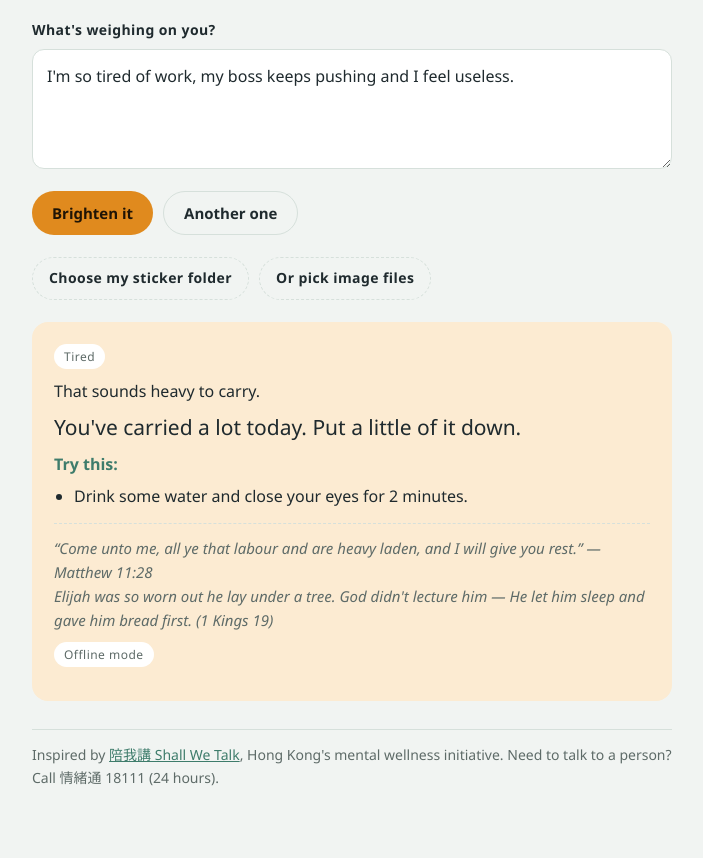
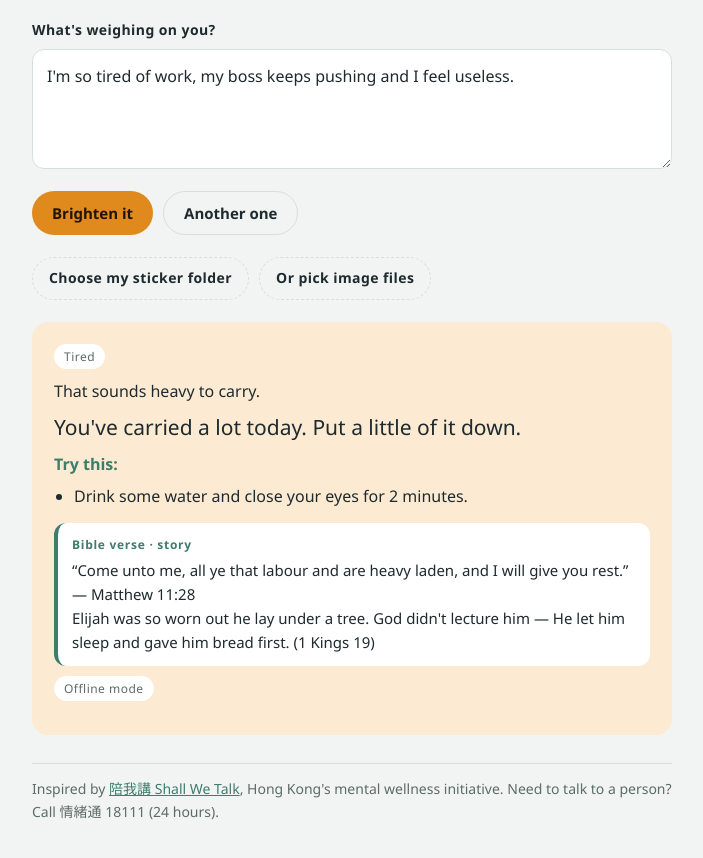
Before and after one commit to introverteating-glitch/little-sunrise, a plain HTML site: page index.html in a window 1280 px wide. Shown: the part 242-1100 px from the top of the page, without its empty margins (288-991 px from the left). Drawn offline with Linux system fonts and the light colour scheme.

Commit message:
Make Bible verse section more visible

```diff
--- a/index.html
+++ b/index.html
@@ -20,7 +20,7 @@ button.ghost{background:transparent;color:var(--ink);border:1px solid var(--line
 .msg{font:500 21px/1.4 "Segoe UI","Microsoft JhengHei",sans-serif;margin:0 0 10px;text-wrap:balance}
 .step{margin:0;color:var(--ink)}
 .step b{color:var(--calm)}
-.faith{margin:14px 0 0;padding-top:12px;border-top:1px dashed var(--line);font-size:15px;color:var(--mute);font-style:italic}
+.faith{margin:14px 0 0;padding:12px 14px;border-radius:12px;background:var(--card);border-left:4px solid var(--calm);font-size:15px;line-height:1.6;color:var(--ink)}.faith::before{content:attr(data-l);display:block;font-size:12px;font-weight:700;letter-spacing:.06em;color:var(--calm);margin-bottom:4px;font-style:normal}
 .acts{margin:6px 0 0;padding-left:20px;display:grid;gap:4px}
 .ghostbtn{border:1px dashed var(--line);border-radius:999px;padding:9px 16px;cursor:pointer;font-size:14px}
 .pic{display:block;max-width:220px;max-height:220px;border-radius:12px;margin:0 0 12px}
@@ -242,8 +242,8 @@ function runLocal(){
 function render(){const u=UI[L],o=$("out");if(!last){o.innerHTML="";return}
  if(last.empty){o.innerHTML='<p class="msg">'+u.empty+'</p>';return}
  if(last.crisis){o.innerHTML='<div class="care">'+u.care+'</div>';return}
- if(last.ai){const r=last.ai;if(!last.pic)last.pic=pickMeme(last.key,r.sit,$("in").value,r.meme);const mm=last.pic?.meme,zi=I(L);o.innerHTML=(last.pic?'<figure class="memebox">'+(/\.(mp4|webm|mov)$/i.test(decodeURI(last.pic.url))?'<video class="pic" src="'+last.pic.url+'" autoplay loop muted playsinline></video>':'<img class="pic" alt="" src="'+last.pic.url+'">')+(mm?'<figcaption><b>'+esc(mm.line[zi])+'</b><span>'+esc(mm.mean[zi])+' · '+esc(mm.src[zi])+'</span></figcaption>':'')+'</figure>':'')+'<div class="tags"><span class="tag">'+esc(r.feeling)+'</span></div><p class="step" style="margin-bottom:8px">'+esc(r.validate)+'</p><p class="msg">'+esc(r.reframe)+'</p><p class="step"><b>'+u.try+'</b></p><ul class="acts">'+(r.actions||[]).map(a=>'<li>'+esc(a)+'</li>').join("")+'</ul>'+(r.verse?'<p class="faith">'+esc(r.verse.text)+' — '+esc(r.verse.ref)+(r.story?'<br>'+esc(r.story):'')+'</p>':'')+(last.local?'<p class="tag" style="display:inline-block;margin-top:10px">'+(L==="zh"?"離線模式":"Offline mode")+'</p>':'');return}
- o.innerHTML='<div class="tags">'+last.tags.map(x=>'<span class="tag">'+x[I(L)]+'</span>').join("")+'</div><p class="msg">'+last.m[I(L)]+'</p><p class="step"><b>'+u.try+'</b> '+last.s[I(L)]+'</p><p class="faith">'+last.f[I(L)]+'</p>';}
+ if(last.ai){const r=last.ai;if(!last.pic)last.pic=pickMeme(last.key,r.sit,$("in").value,r.meme);const mm=last.pic?.meme,zi=I(L);o.innerHTML=(last.pic?'<figure class="memebox">'+(/\.(mp4|webm|mov)$/i.test(decodeURI(last.pic.url))?'<video class="pic" src="'+last.pic.url+'" autoplay loop muted playsinline></video>':'<img class="pic" alt="" src="'+last.pic.url+'">')+(mm?'<figcaption><b>'+esc(mm.line[zi])+'</b><span>'+esc(mm.mean[zi])+' · '+esc(mm.src[zi])+'</span></figcaption>':'')+'</figure>':'')+'<div class="tags"><span class="tag">'+esc(r.feeling)+'</span></div><p class="step" style="margin-bottom:8px">'+esc(r.validate)+'</p><p class="msg">'+esc(r.reframe)+'</p><p class="step"><b>'+u.try+'</b></p><ul class="acts">'+(r.actions||[]).map(a=>'<li>'+esc(a)+'</li>').join("")+'</ul>'+(r.verse?'<p class="faith" data-l="'+(L==="zh"?"經文 · 聖經故事":"Bible verse · story")+'">'+esc(r.verse.text)+' — '+esc(r.verse.ref)+(r.story?'<br>'+esc(r.story):'')+'</p>':'')+(last.local?'<p class="tag" style="display:inline-block;margin-top:10px">'+(L==="zh"?"離線模式":"Offline mode")+'</p>':'');return}
+ o.innerHTML='<div class="tags">'+last.tags.map(x=>'<span class="tag">'+x[I(L)]+'</span>').join("")+'</div><p class="msg">'+last.m[I(L)]+'</p><p class="step"><b>'+u.try+'</b> '+last.s[I(L)]+'</p><p class="faith" data-l="'+(L==="zh"?"經文 · 聖經故事":"Bible verse · story")+'">'+last.f[I(L)]+'</p>';}
 function draw(){hist=hist.filter(h=>Array.isArray(h.m));$("histWrap").hidden=!hist.length;$("hist").innerHTML="";
  hist.forEach(h=>{const li=document.createElement("li"),i=document.createElement("i");i.textContent="“"+h.t+"”";li.append(i,h.m[I(L)]);$("hist").append(li)});}
 $("go").onclick=run;$("again").onclick=run;
```
